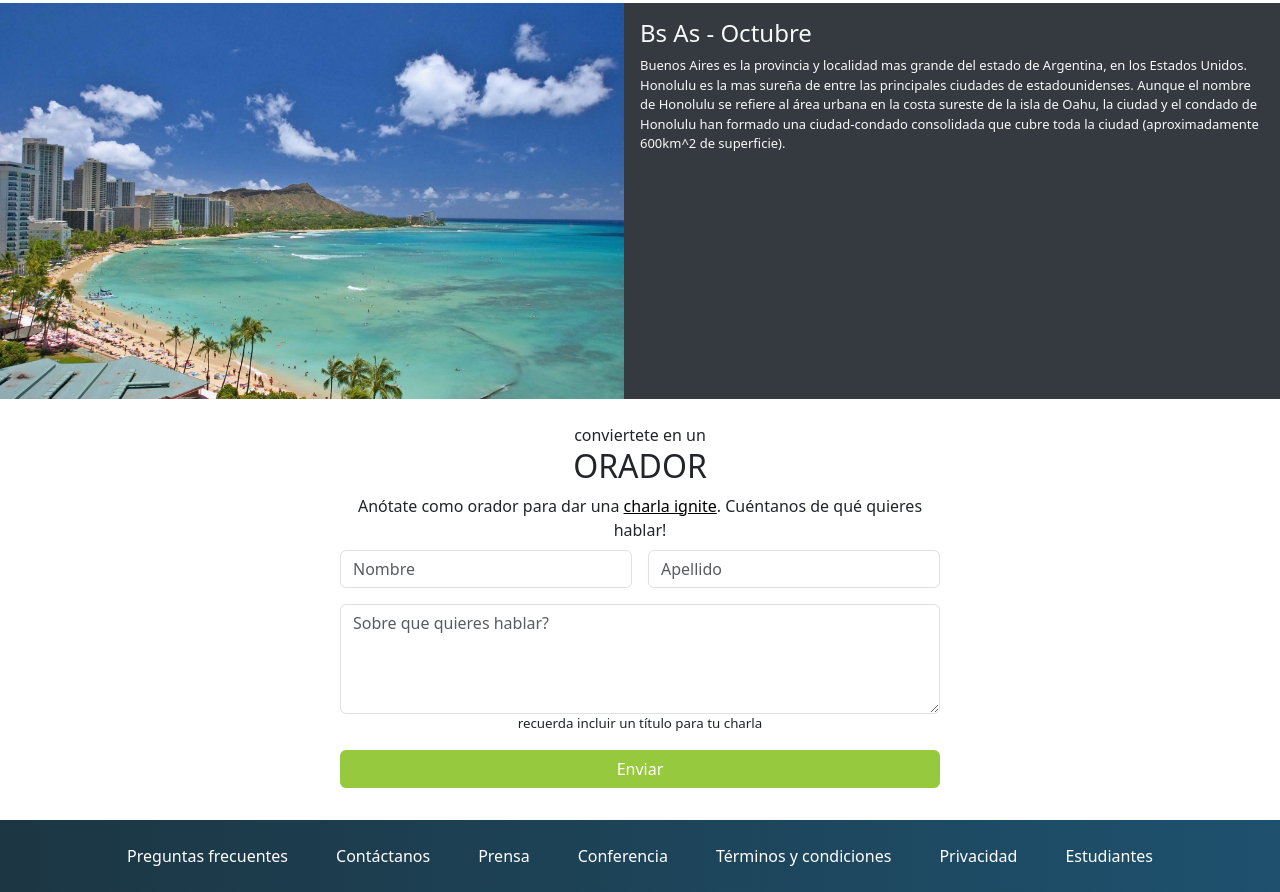
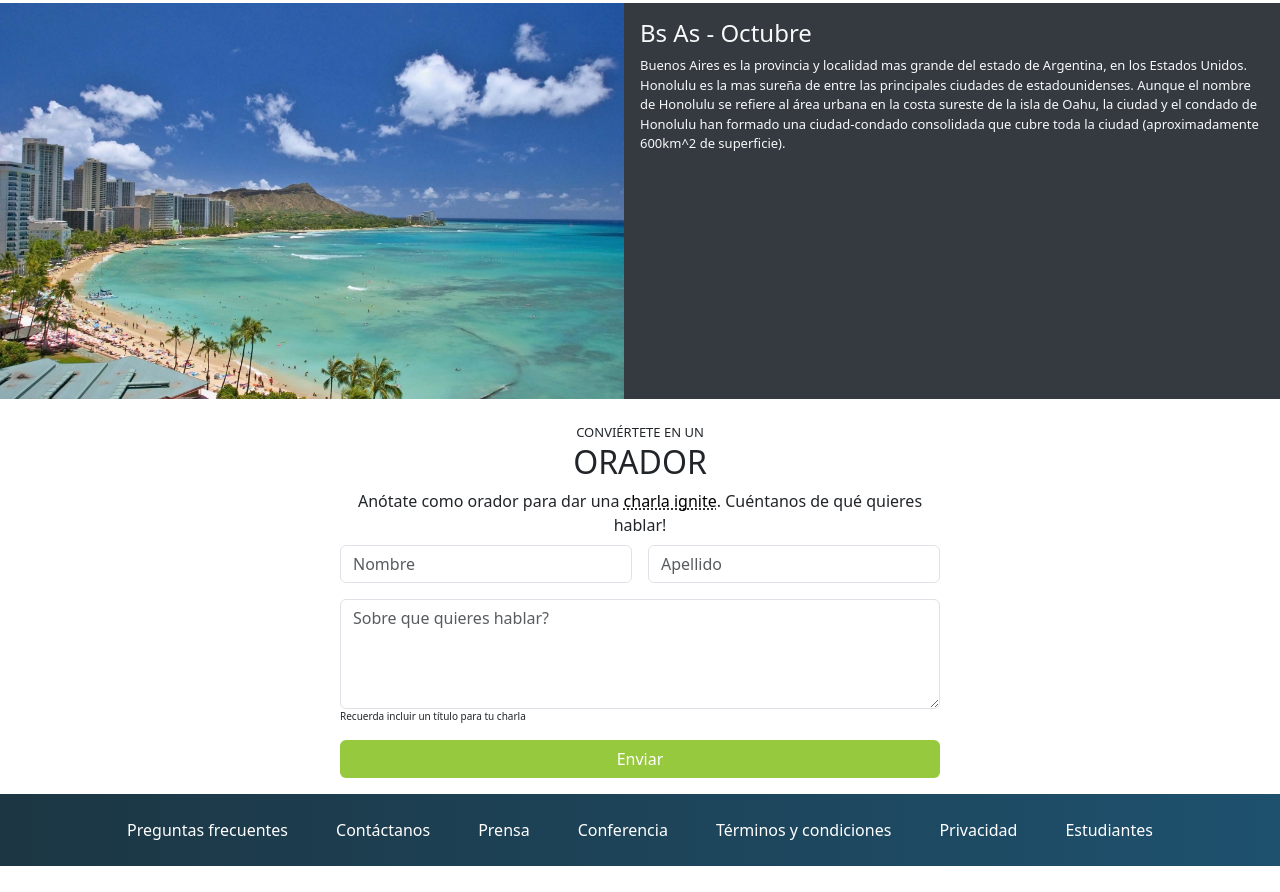
Before and after one commit to wal-k/wal-k-CaC_TP_integrador_javascript, a plain HTML site: page index.html in a window 1280 px wide. Shown: the part 1785-2677 px from the top of the page. After the commit the page ends 2651 px from the top, so only its background shows below. Drawn offline with nearby package versions, Linux system fonts and the light colour scheme.

Commit message:
Ajustes a form para anotarse como orador (marcar ignite con abbr y otros detallitos)

```diff
--- a/CSS/registro.css
+++ b/CSS/registro.css
@@ -11,3 +11,7 @@
     text-decoration: underline;
 
 }
+
+#charla-link{
+    text-decoration: none;
+}
--- a/index.html
+++ b/index.html
@@ -181,11 +181,11 @@
             <div class="col text-left text-md-center">
 
                 <div class="text-center">
-                    <p class="mb-0 mt-4"> conviertete en un</p>
+                    <p class="mb-0 mt-4" style="font-size: small;">CONVIÉRTETE EN UN</p>
                     <h2>ORADOR</h2>
                 </div>
 
-                <p class=" d-md-block mb-0"> Anótate como orador para dar una <a href="https://www.ignitetalks.io" id="charla-link">charla ignite</a>. Cuéntanos de qué quieres hablar!</p>
+                <p class=" d-md-block mb-0 mx-1"> Anótate como orador para dar una <a href="https://www.ignitetalks.io" id="charla-link"><abbr title="attribute">charla ignite</abbr></a>. Cuéntanos de qué quieres hablar!</p>
 
 
                 <form class="d-none d-md-block" id="form-box">
@@ -198,8 +198,8 @@
 
                     <div class="container p-2">
                         <textarea class="form-control m-0" id="" rows="4" placeholder="Sobre que quieres hablar?" required></textarea>
-                        <p class="text-left" style="font-size: smaller;">recuerda incluir un título para tu charla</p>
-                        <Button class="btn w-100 mb-4" id="btn-enviar" onclick='enviar()'> Enviar </Button>
+                        <p class="text-start" style="font-size: x-small;">Recuerda incluir un título para tu charla</p>
+                        <Button class="btn w-100 mb-2" id="btn-enviar" onclick='enviar()'> Enviar </Button>
 
                     </div>
 
@@ -215,8 +215,8 @@
 
                     <div class="container p-0">
                         <textarea class="form-control m-0" id="" rows="4" placeholder="Sobre que quieres hablar?" required></textarea>
-                        <p class="text-left" style="font-size: smaller;">recuerda incluir un título para tu charla</p>
-                        <Button class="btn w-100 mb-4" id="btn-enviar" onclick='enviar()'> Enviar </Button>
+                        <p class="text-start" style="font-size: x-small;">Recuerda incluir un título para tu charla</p>
+                        <Button class="btn w-100 mb-2" id="btn-enviar" onclick='enviar()'> Enviar </Button>
 
                     </div>
 
```
